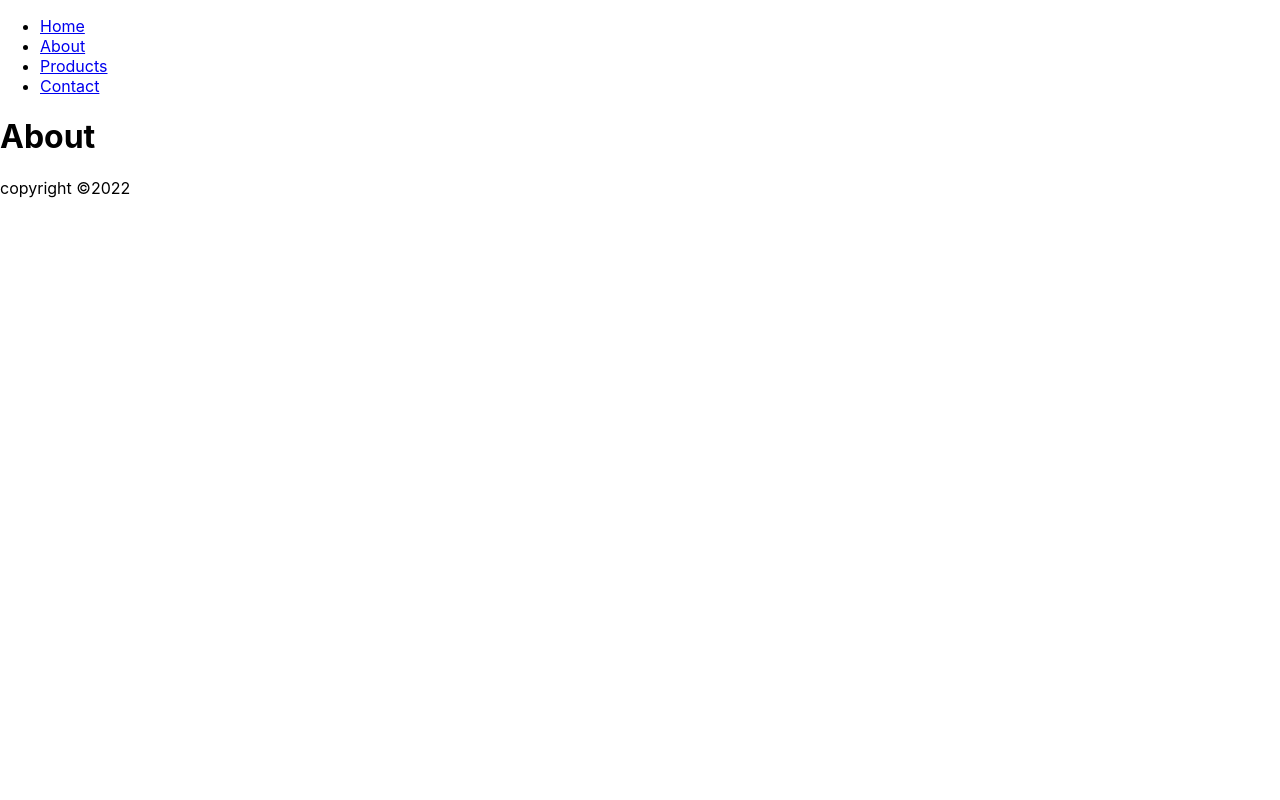
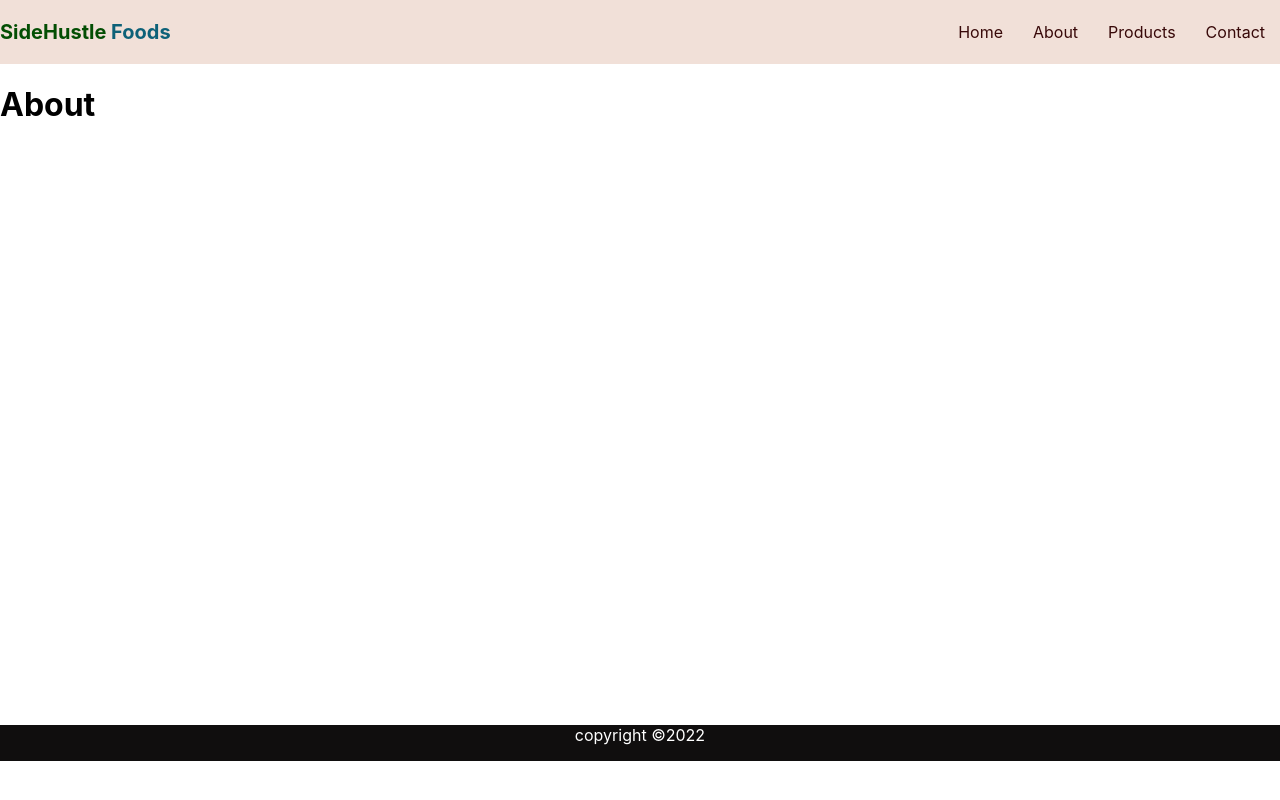
Before and after one commit to theMistDev/react-restaurant, a React (Create React App) app: page /about in a window 1280 px wide. Built offline with nearby package versions, Linux system fonts and the light colour scheme.

Commit message:
nav and footer updated

```diff
--- a/src/App.css
+++ b/src/App.css
@@ -36,3 +36,54 @@
     transform: rotate(360deg);
   }
 }
+
+ul {
+  display: flex;
+  flex-direction: row;
+  justify-content: space-around;
+  align-items: center;
+}
+
+nav {
+  background-color: rgb(241, 224, 216);
+  display: flex;
+  flex-direction: row;
+  justify-content: space-between;
+  align-items: center;
+}
+
+li {
+  padding-left: 15px;
+  padding-right: 15px;
+  list-style: none;
+}
+
+.link {
+  text-decoration: none;
+  font: bold;
+  color: rgb(56, 9, 9);
+  font-size: 16px;
+}
+
+main {
+  min-height: 80vh;
+}
+
+.bizName {
+  font-size: 20px;
+  font-weight: bold;
+  color: #0d6178;
+}
+
+.bizName span {
+  color: rgb(3, 78, 3);
+}
+
+footer {
+  background-color: rgb(16, 14, 14);
+  padding-bottom: 16px;
+  color: white;
+  position: bottom;
+  width: 100%;
+  text-align: center;
+}
--- a/src/components/About.js
+++ b/src/components/About.js
@@ -2,9 +2,9 @@ import React from 'react';
 
 const About = () => {
   return (
-    <div>
+    <main>
       <h1>About</h1>
-    </div>
+    </main>
   );
 };
 
--- a/src/components/Navbar.js
+++ b/src/components/Navbar.js
@@ -1,24 +1,37 @@
 import React from 'react';
 import { Link } from 'react-router-dom';
+import '../App.css';
 
 const Navbar = () => {
   return (
-    <nav>
+    <nav className="navbar">
+        <p className="bizName">
+          <span>SideHustle</span> Foods
+        </p>
+
       <ul>
         <li>
-          <Link to="/">Home</Link>
+          <Link className="link" to="/">
+            Home
+          </Link>
         </li>
 
         <li>
-          <Link to="/about">About</Link>
+          <Link className="link" to="/about">
+            About
+          </Link>
         </li>
 
         <li>
-          <Link to="/products">Products</Link>
+          <Link className="link" to="/products">
+            Products
+          </Link>
         </li>
 
         <li>
-          <Link to="/contact">Contact</Link>
+          <Link className="link" to="/contact">
+            Contact
+          </Link>
         </li>
       </ul>
     </nav>
```
